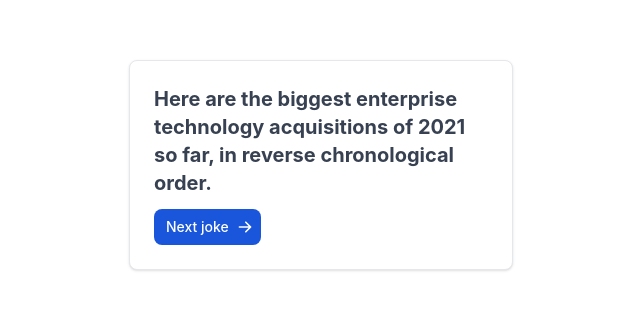
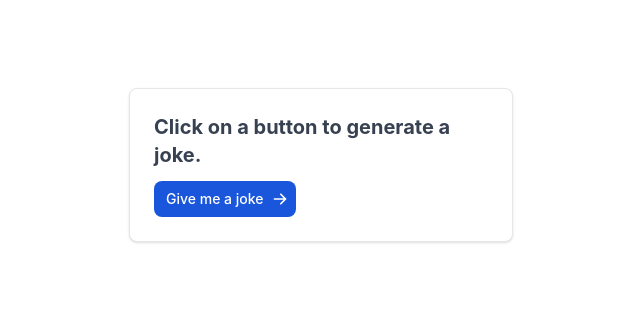
Before and after one commit to L4XM1/Joke-generator, a plain HTML site: page index.html in a window 1280 px wide. Shown: the part 235-544 px from the top of the page, without its empty margins (319-959 px from the left). Drawn offline with nearby package versions, Linux system fonts and the light colour scheme.

Commit message:
refactor(card): p and button text content change

```diff
--- a/index.html
+++ b/index.html
@@ -17,11 +17,10 @@
     <main class="container h-screen mx-auto flex items-center justify-center px-3">
         <div
             class="max-w-sm p-6 bg-white border border-gray-200 rounded-lg shadow dark:bg-gray-800 dark:border-gray-700">
-            <p id="punchline" class="mb-3 font-bold text-xl text-gray-700 dark:text-gray-400">Here are the biggest enterprise technology
-                acquisitions of 2021 so far, in reverse chronological order.</p>
+            <p id="punchline" class="mb-3 font-bold text-xl text-gray-700 dark:text-gray-400">Click on a button to generate a joke.</p>
             <button
                 id="btn" class="inline-flex items-center px-3 py-2 text-sm font-medium text-center text-white bg-blue-700 rounded-lg hover:bg-blue-800 focus:ring-4 focus:outline-none focus:ring-blue-300 dark:bg-blue-600 dark:hover:bg-blue-700 dark:focus:ring-blue-800">
-                Next joke
+                Give me a joke
                 <svg aria-hidden="true" class="w-4 h-4 ml-2 -mr-1" fill="currentColor" viewBox="0 0 20 20"
                     xmlns="http://www.w3.org/2000/svg">
                     <path fill-rule="evenodd"
```
